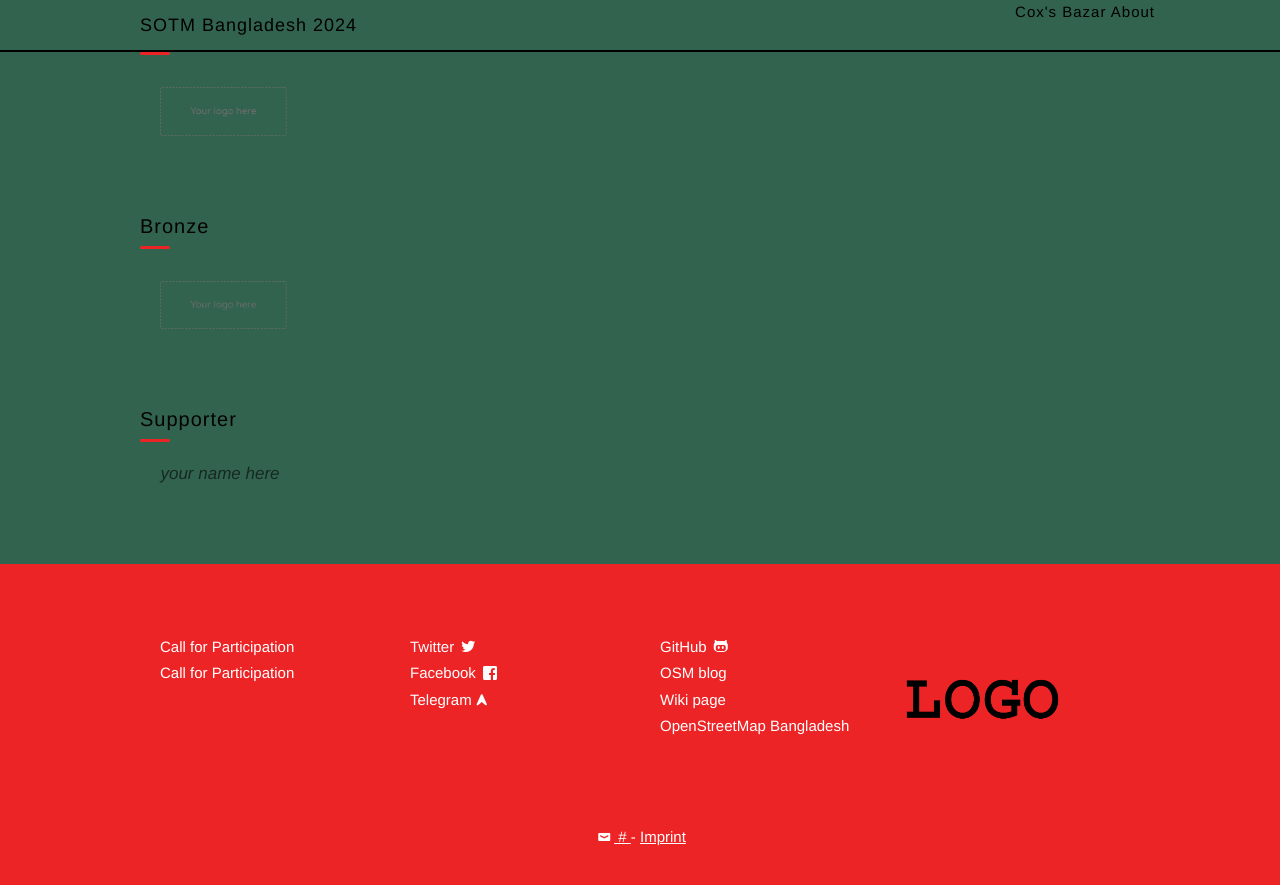
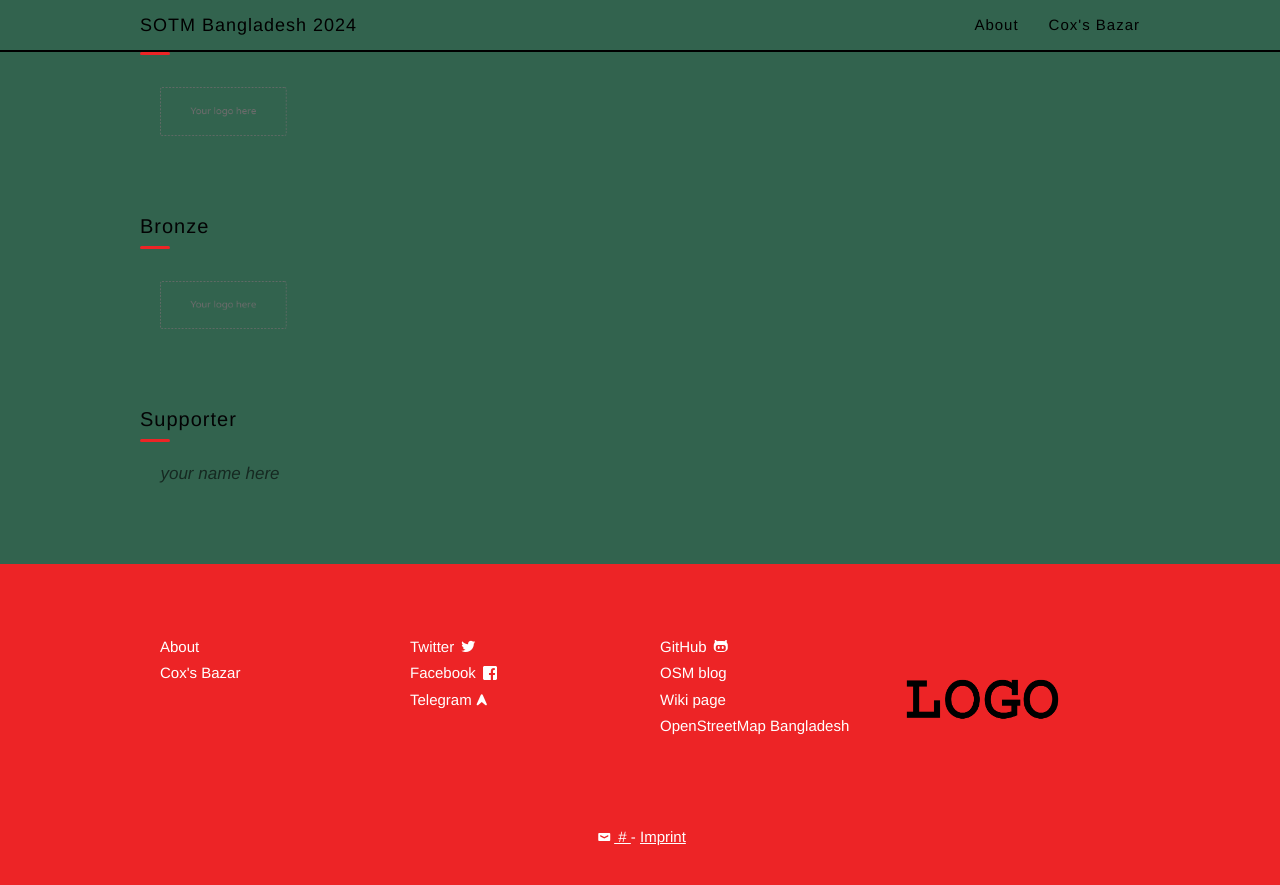
Before and after one commit to mapbd/sotmbd2024, a Jekyll site: the page built from index.html, in a window 1280 px wide and 900 px high, scrolled down 2512 px. Shown: the top 885 px of the window. Built offline with Jekyll 4.4.1, drawn with Linux system fonts in a browser that asks for light colours.

Commit message:
location  added

```diff
--- a/_includes/footer.html
+++ b/_includes/footer.html
@@ -6,8 +6,8 @@
           <div class="col3 pad4x hide-mobile">
           </div>
           <nav class="col3 pad2x">
-            <a class="block" href="{{site.baseurl}}/about"block>Call for Participation</a>
-            <a class="block" href="{{site.baseurl}}/coxsbazar">Call for Participation</a>
+            <a class="block" href="{{site.baseurl}}/about"block>About</a>
+            <a class="block" href="{{site.baseurl}}/coxsbazar">Cox's Bazar</a>
             <!-- <a class="block" href="{{site.baseurl}}/calls/general"block>Call for Participation</a> -->
             <!--<a class="block" href="https://lists.openstreetmap.org/pipermail/science/2021-February/000093.html">Call for applications for the Scientific Committee</a>-->
             <!-- <a class="block" href="{{site.baseurl}}/calls/academic">Call for Scientific Abstracts</a> -->
@@ -38,7 +38,7 @@
             <a class="block" href="https://github.com/BangladeshOpenInnovationLab/sotmbd2024">GitHub&nbsp;<span class="icon github"></span></a>
             <a class="block" href="#">OSM blog</a>
             <a class="block" href="#">Wiki page</a>
-            <a class="block" href="#/">OpenStreetMap Bangladesh</a>
+            <a class="block" href="https://osmbd.org/">OpenStreetMap Bangladesh</a>
           </nav>
           <nav class="col3">
             <img src="{{site.baseurl}}/img/logo/sotm_2024.png" class="logo" />
--- a/_includes/map.html
+++ b/_includes/map.html
@@ -8,10 +8,10 @@
       maxZoom: {{ site.map_tiles.maxZoom}}
     }).addTo(map);
     map.scrollWheelZoom.disable();
-    L.marker([23.772542078220308, 90.36533832550049], {icon: L.icon({
-      iconUrl: "{{ "/img/logo/sotm_2024-pin.svg" | prepend: site.baseurl }}",
+    L.marker([21.415118740757826, 91.9819164276123], {icon: L.icon({
+      iconUrl: "{{ "/img/logo/sotmbd_2024-pin.svg" | prepend: site.baseurl }}",
       iconSize: [60, 60],
       iconAnchor: [30, 60]
-    })}).bindPopup("<h3>Bangladesh</h3><p>Conference Venue.<br><a href='#' target='_blank'>Open location on osm.org</a>.</p>").addTo(map);
+    })}).bindPopup("<h3>Cox's Bazar, Bangladesh</h3><p><a href='https://www.openstreetmap.org/?mlat=21.4150&mlon=91.9820#map=14/21.4150/91.9820' target='_blank'>Open location on osm.org</a>.</p>").addTo(map);
   }, false);
 </script>
--- a/_includes/nav.html
+++ b/_includes/nav.html
@@ -16,8 +16,11 @@
                         <a class="page-scroll" href="#page-top"></a>
                     </li>
 
-                    <a class="{% if page.url contains '/coxsbazar' %}active{% endif %}" href="{{site.baseurl}}/coxsbazar">Cox's Bazar</a>
-                    <a class="{% if page.url contains '/about' %}active{% endif %}" href="{{site.baseurl}}/about">About</a>
+
+
+                    <li><a class="{% if page.url contains '/about' %}active{% endif %}" href="{{site.baseurl}}/about">About</a></li>
+
+                    <li><a class="{% if page.url contains '/coxsbazar' %}active{% endif %}" href="{{site.baseurl}}/coxsbazar">Cox's Bazar</a></li>
 
                     <!-- <li>
                         <a class="{% if page.url contains '/calls/general' %}active{% endif %}" href="{{site.baseurl}}/calls/general">Call for Participation</a>
```
Also changed, not shown: img/logo/sotmbd_2024-pin.svg (added).
